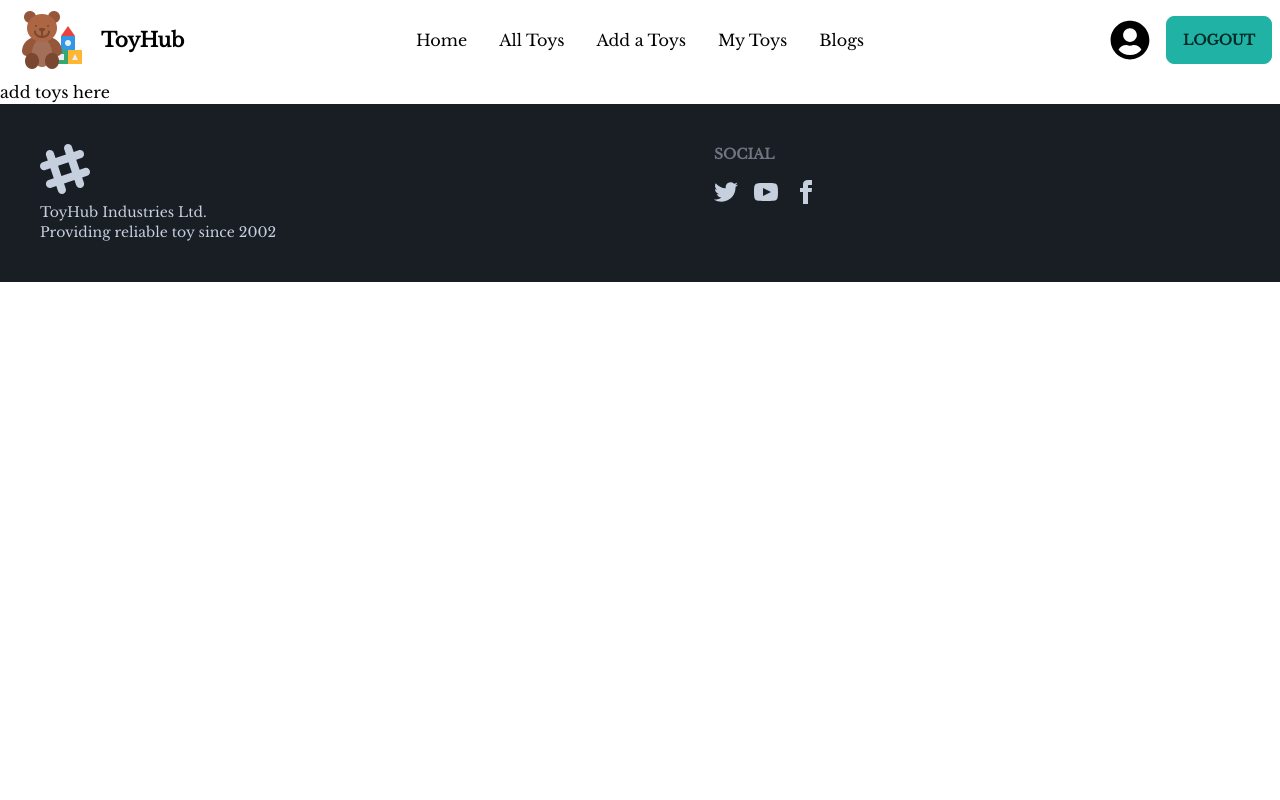
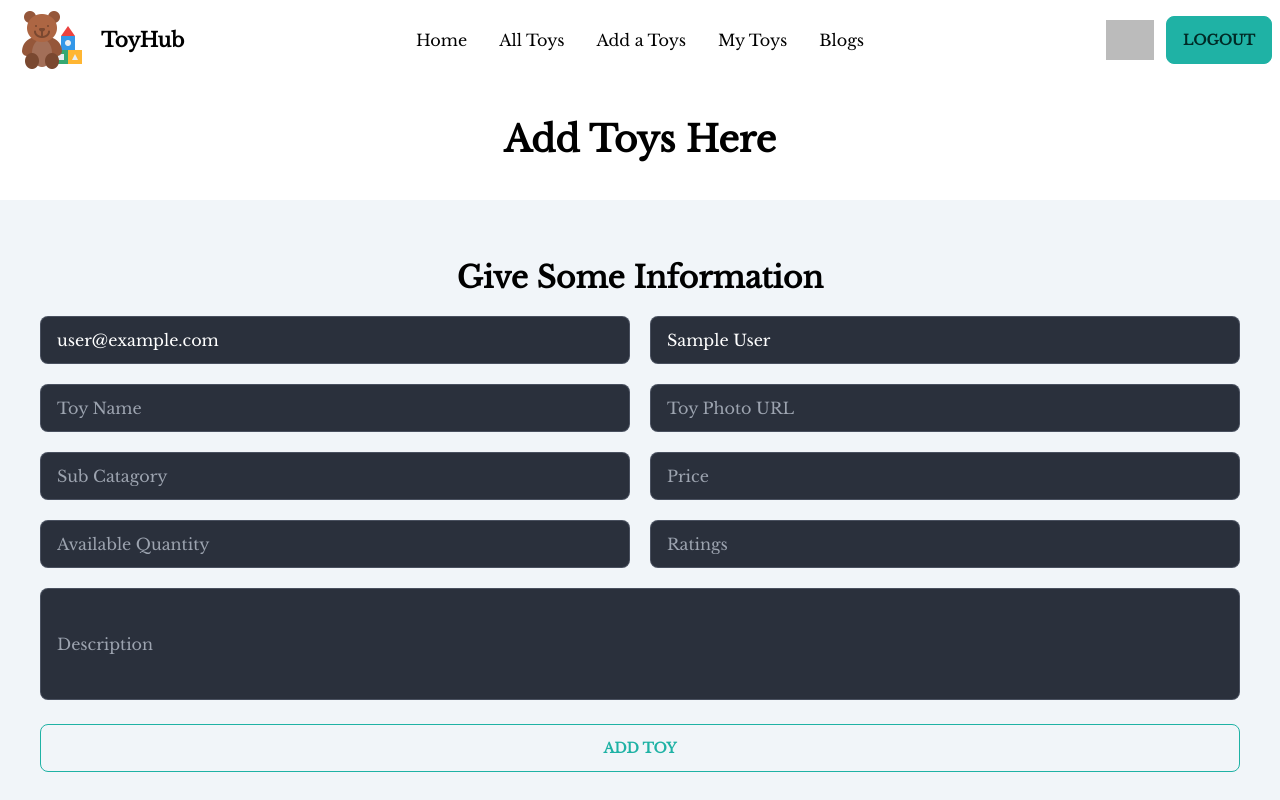
Before and after one commit to wahidgoni17/Assignment-11-client-side, a React (Vite) app: page /addtoys in a window 1280 px wide. Shown: the top 800 px of the page. Built offline with nearby package versions, Linux system fonts and the light colour scheme; no server answers; sample sign-in values are in the browser's storage.

Commit message:
add toys section added

```diff
--- a/src/Components/Layout/Header&Footer/Header.jsx
+++ b/src/Components/Layout/Header&Footer/Header.jsx
@@ -92,7 +92,7 @@ const Header = () => {
         <div className="navbar-end">
           {user && (
             <div className="tooltip tooltip-bottom" data-tip={user?.email}>
-              <FaUserCircle className="mr-3 w-12 h-10"></FaUserCircle>
+              <img className="mr-3 w-12 h-10" src={user.photoURL} alt="" />
             </div>
           )}
           {user ? (
--- /dev/null
+++ b/src/Components/Layout/HomePage/Catagories/Catagories.jsx
@@ -0,0 +1,34 @@
+import React from "react";
+import { Tab, Tabs, TabList, TabPanel } from "react-tabs";
+
+const Catagories = () => {
+  return (
+    <>
+      <div className="text-center mx-auto">
+        <h1 className="text-5xl font-bold mb-4">Shop By Catagories</h1>
+        <p>Buy your toys with Catagories to build your Sand Castle</p>
+      </div>
+      <div className="px-10 my-10">
+        <Tabs>
+          <TabList>
+            <Tab>Title 1</Tab>
+            <Tab>Title 2</Tab>
+            <Tab>Title 3</Tab>
+          </TabList>
+
+          <TabPanel>
+            <h2>Any content 1</h2>
+          </TabPanel>
+          <TabPanel>
+            <h2>Any content 2</h2>
+          </TabPanel>
+          <TabPanel>
+            <h2>Any content 3</h2>
+          </TabPanel>
+        </Tabs>
+      </div>
+    </>
+  );
+};
+
+export default Catagories;
--- a/src/Components/Layout/HomePage/Home/Home.jsx
+++ b/src/Components/Layout/HomePage/Home/Home.jsx
@@ -1,12 +1,14 @@
 import React from 'react';
 import Banner from '../Banner/Banner';
 import Gallery from '../Gallery/Gallery';
+import Catagories from '../Catagories/Catagories';
 
 const Home = () => {
     return (
         <div>
             <Banner></Banner>
             <Gallery></Gallery>
+            <Catagories></Catagories>
         </div>
     );
 };
--- a/src/Components/Login&Signup/Signup.jsx
+++ b/src/Components/Login&Signup/Signup.jsx
@@ -1,7 +1,8 @@
 import React, { useContext } from "react";
 import { Link, useNavigate } from "react-router-dom";
 import { AuthContext } from "../Routers/AuthProvider";
-
+import { getAuth, updateProfile } from "firebase/auth";
+const auth = getAuth();
 const Signup = () => {
   const { newUser } = useContext(AuthContext);
   const navigate = useNavigate()
@@ -14,13 +15,16 @@ const Signup = () => {
     const photo = form.photo.value
     newUser(email, password)
     .then(result=>{
-        const registereduser = result.user
+        updateProfile(auth.currentUser,{
+          displayName: name,
+          photoURL: photo
+        })
         navigate('/')
     })
     .catch(error=>{
         console.log(error)
     })
-    console.log(email, password, name, photo)
+    // console.log(email, password, name, photo)
   }
   return (
     <>
--- a/src/Components/ToysRoute/Addtoys.jsx
+++ b/src/Components/ToysRoute/Addtoys.jsx
@@ -1,11 +1,107 @@
-import React from 'react';
+import React, { useContext } from "react";
+import { AuthContext } from "../Routers/AuthProvider";
 
 const Addtoys = () => {
-    return (
-        <div>
-            <h1>add toys here</h1>
-        </div>
-    );
+    const {user} = useContext(AuthContext)
+  return (
+    <>
+      <div className="text-center my-10">
+        <h1 className="text-4xl font-bold">Add Toys Here</h1>
+      </div>
+      <div className="p-10 bg-slate-100">
+        <h1 className="text-center my-5 text-3xl font-semibold">Give Some Information</h1>
+        <form>
+          <div className="flex gap-5 my-5">
+            <div className="form-control w-1/2">
+              <input
+                type="email"
+                name="email"
+                placeholder="Seller Email"
+                defaultValue={user?.email}
+                className="input text-white input-bordered"
+              />
+            </div>
+            <div className="form-control w-1/2">
+              <input
+                type="text"
+                name="sellerName"
+                defaultValue={user?.displayName}
+                placeholder="Seller Name"
+                className="input text-white input-bordered"
+              />
+            </div>
+          </div>
+          <div className="flex gap-5 my-5">
+            <div className="form-control w-1/2">
+              <input
+                type="text"
+                name="toyName"
+                placeholder="Toy Name"
+                className="input text-white input-bordered"
+              />
+            </div>
+            <div className="form-control w-1/2">
+              <input
+                type="url"
+                name="toyPhoto"
+                placeholder="Toy Photo URL"
+                className="input text-white input-bordered"
+              />
+            </div>
+          </div>
+          <div className="flex gap-5 my-5">
+            <div className="form-control w-1/2">
+              <input
+                type="text"
+                name="subCatagory"
+                placeholder="Sub Catagory"
+                className="input text-white input-bordered"
+              />
+            </div>
+            <div className="form-control w-1/2">
+              <input
+                type="text"
+                name="price"
+                placeholder="Price"
+                className="input text-white input-bordered"
+              />
+            </div>
+          </div>
+          <div className="flex gap-5 my-5">
+            <div className="form-control w-1/2">
+              <input
+                type="text"
+                name="quantity"
+                placeholder="Available Quantity"
+                className="input text-white input-bordered"
+              />
+            </div>
+            <div className="form-control w-1/2">
+              <input
+                type="text"
+                name="ratings"
+                placeholder="Ratings"
+                className="input text-white input-bordered"
+              />
+            </div>
+          </div>
+          <div>
+            <div className="form-control">
+              <input
+                type="text"
+                name="details"
+                placeholder="Description"
+                className="input text-white input-bordered h-28"
+              />
+            </div>
+          </div>
+          <div className="form-control mt-6">
+            <input className="btn btn-outline btn-accent" type="submit" value="Add Toy" />
+          </div>
+        </form>
+      </div>
+    </>
+  );
 };
 
 export default Addtoys;
--- a/src/main.jsx
+++ b/src/main.jsx
@@ -4,6 +4,7 @@ import "./index.css";
 import { RouterProvider } from "react-router-dom";
 import router from "./Components/Routers/Routes";
 import AuthProvider from "./Components/Routers/AuthProvider";
+import 'react-tabs/style/react-tabs.css';
 
 ReactDOM.createRoot(document.getElementById("root")).render(
   <div className="max-w-full">
```
